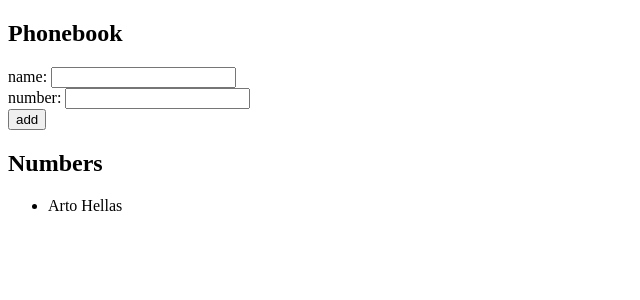
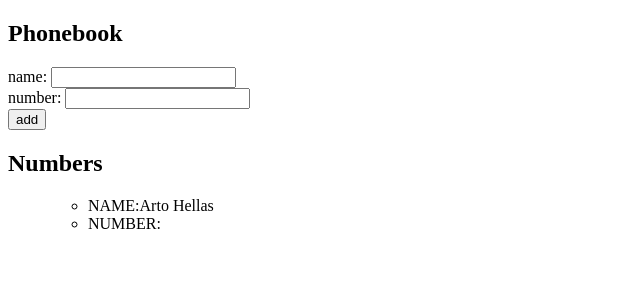
Before and after one commit to mcdylanb/fullStackOpen2020, a React (Create React App) app in the folder part2/phonebook/: page / in a window 1280 px wide. Shown: the top 300 px of the page, without its empty margins (0-640 px from the left). Built offline with nearby package versions, Linux system fonts and the light colour scheme.

Commit message:
created a Person Component to minimise redudant code, and to make it more accesible to change

```diff
--- a/part2/phonebook/src/components/App.js
+++ b/part2/phonebook/src/components/App.js
@@ -1,4 +1,13 @@
 import React, {useState} from 'react'
+
+const Person = ({ name, number }) => {
+  return(
+    <ul>
+      <li>NAME:{name}</li>
+      <li>NUMBER:{number}</li>
+    </ul>
+  )
+}
 
 const App = () => {
   const [ persons, setPersons ] = useState([
@@ -64,7 +73,7 @@ const App = () => {
       <h2>Numbers</h2>
       <ul>
         {persons.map(persons =>
-                     <li key={persons.id}> {persons.name} {persons.number} </li>
+                     <Person key={persons.id} name={persons.name} number={persons.number}/>
                     )}
       </ul>
     </div>
```
